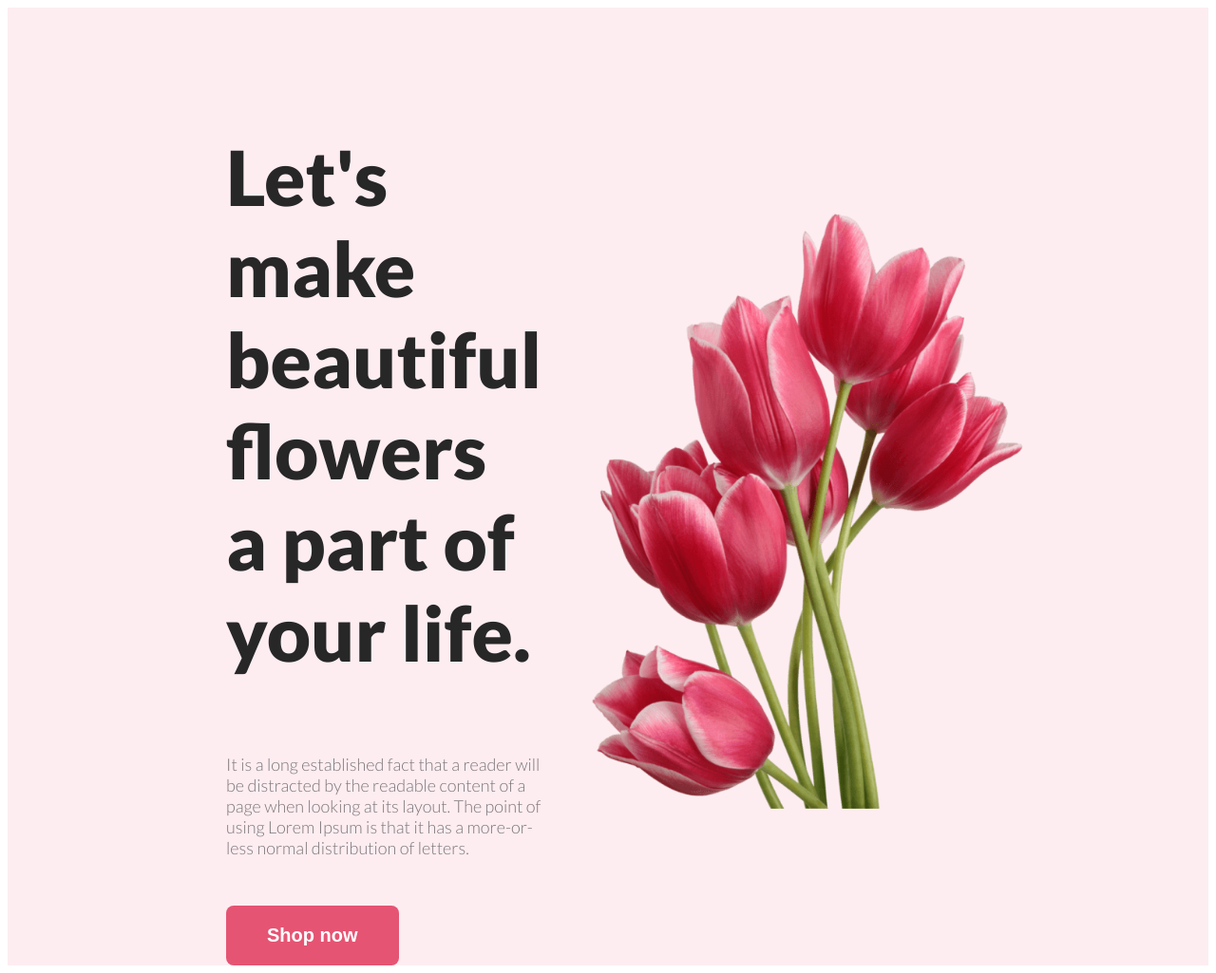
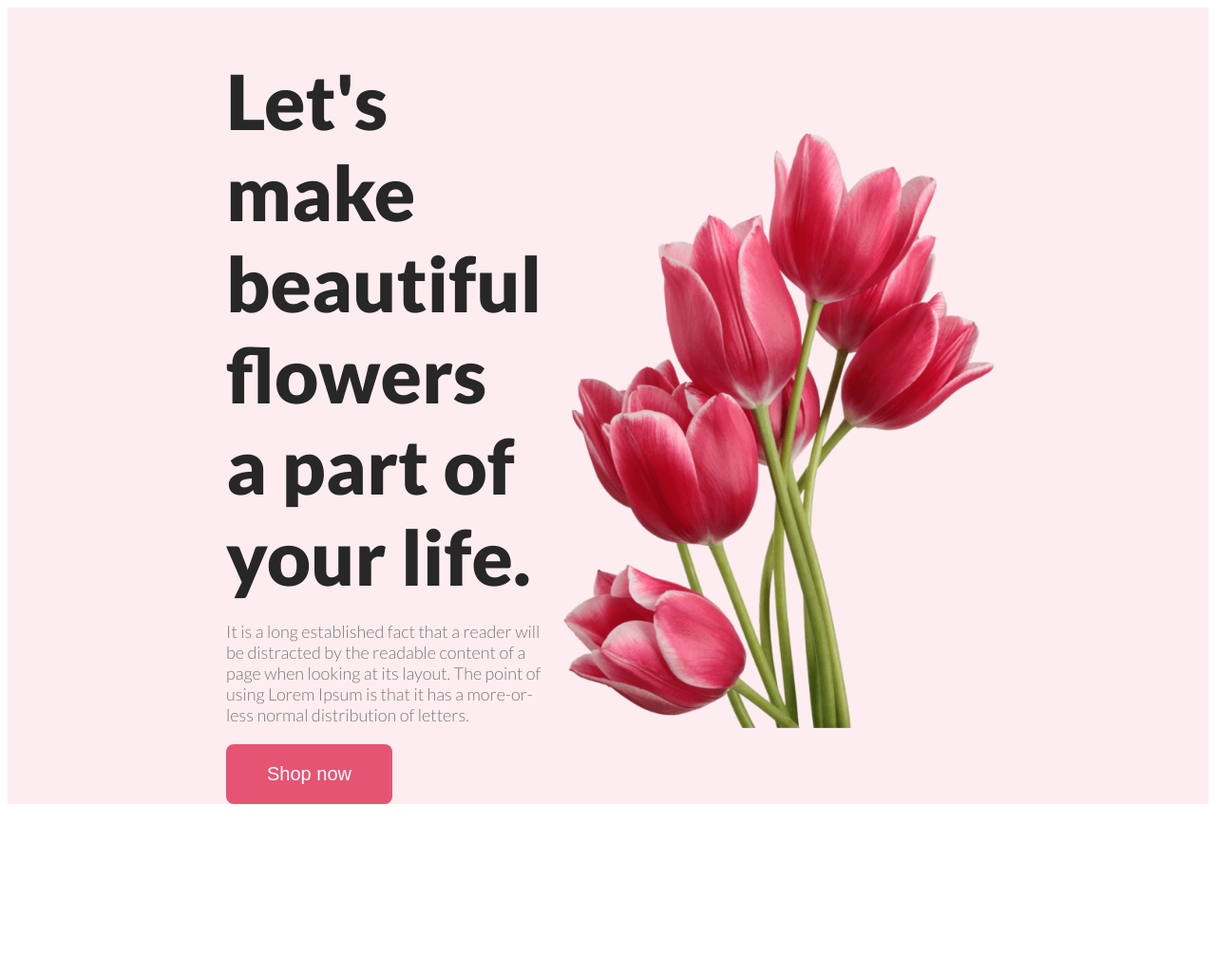
Before and after one commit to hamimalrashid552/assignment-flower-shop, a plain HTML site: page index.html in a window 1280 px wide. Shown: the whole page at 95% size. After the commit the page ends 855 px from the top, so only its background shows below. Drawn offline with Linux system fonts and the light colour scheme.

Commit message:
update banner

```diff
--- a/styles/shop.css
+++ b/styles/shop.css
@@ -10,28 +10,27 @@ body {
 .banner{
     display: flex;
     align-items: center;
-
 }
 
 .banner .banner-profile{
     width: 500px;
 }
 
-.banner-profile{
-    margin-left: 30px;
-}
+
 
 .banner-title {
     color: #272727;
     font-size: 80px;
     font-weight: 800;
+    margin-bottom: 20px;
+    margin-top: 0;
 }
 
 .banner-description {
     color: rgba(39, 39, 39, 0.60);
     font-size: 18px;
     font-weight: 400;
-    margin-top: 32px;
+    margin-bottom: 20px;
 }
 
 .btn-primary{
@@ -41,6 +40,4 @@ body {
     background-color: #E55473;
     color: #FFFFFF;
     font-size: 20px;
-    font-weight: 700;
-    margin-top: 32px;
 }
```
Also changed, not shown: index.html (+0 -2 lines).
